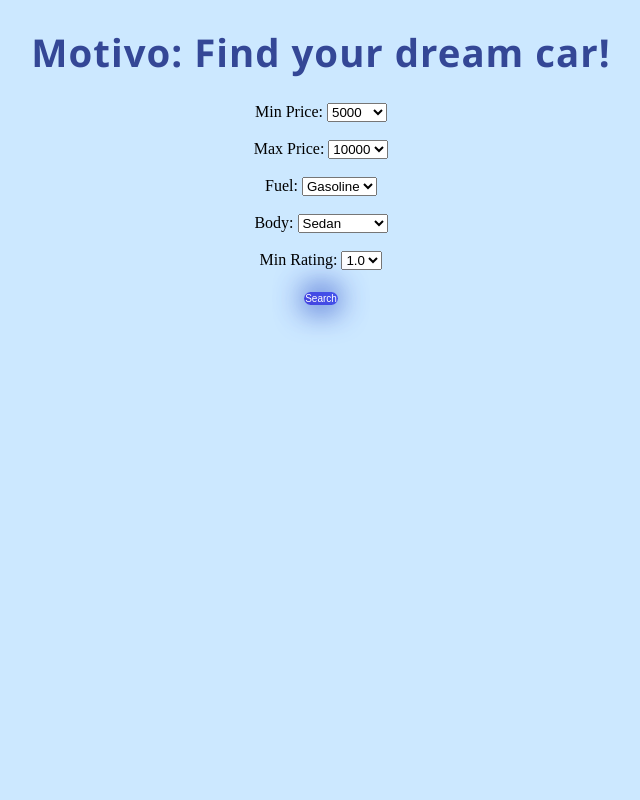
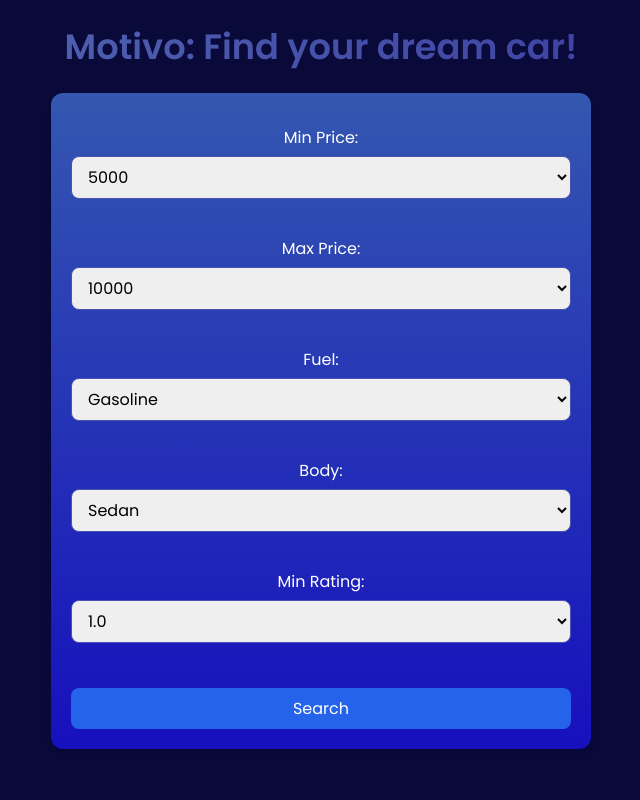
Before and after one commit to aduddeba/Motivo, a Flask app: page / in a window 1280 px wide. Shown: the whole page, without its empty margins (319-959 px from the left). Run offline with Flask 3, Linux system fonts and the light colour scheme.

Commit message:
New css file

```diff
--- a/motivo_app/static/style.css
+++ b/motivo_app/static/style.css
@@ -1,128 +1,92 @@
+/* Import a nice font */
+@import url("https://fonts.googleapis.com/css2?family=Poppins:wght@400;600&display=swap");
 
-body, .voila-app, .jp-NotebookPanel {
-    background-color: #cce8ff !important;
+body {
+  font-family: "Poppins", sans-serif;
+  margin: 0;
+  padding: 0;
+  background: #09093a;
+  color: #333;
 }
 
-/* Optional: make the notebook area transparent so your container stands out */
-.jp-Notebook, .jp-Cell {
-    background-color: transparent !important;
+h1 {
+  font-weight: 600;
+  font-size: 2.2rem;
+  margin: 20px 0;
+  text-align: center;
+
+  background: linear-gradient(90deg, #5872b5, #34309d); /* blue → purple */
+  -webkit-background-clip: text;
+  -webkit-text-fill-color: transparent;
+  background-clip: text; /* fallback */
+  color: transparent;
 }
 
-/* Center the main container vertically if needed */
-#main-container {
-    display: flex;
-    flex-direction: column;
-    align-items: center;
-    min-height: 100vh; /* ensures container fills at least full height */
-    justify-content: center;
+form {
+  margin: 20px auto;
+  padding: 20px;
+  max-width: 500px;
+
+  background: linear-gradient(180deg, #3457b0, #1610bd); /* blue → purple */
+  border-radius: 12px;
+  box-shadow: 0 4px 8px rgba(0, 0, 0, 0.05);
 }
 
-#title {
-    display: flex;
-    flex-direction: column;
-    align-items: center;
-    gap: 30px;                     /* spacing between elements */
-    padding: 40px;
-    background-color: #ffffff;     /* container background */
-    border-radius: 16px;
-    box-shadow: 0 6px 20px rgba(0,0,0,0.15);
-    max-width: 650px;
-    width: 90%;
-    margin: 50px auto;             /* centers container on page */
-    transition: all 1s ease;
+label {
+  font-weight: 500;
+  color: #ffffff;
+  display: block;
+  margin-top: 12px;
+  margin-bottom: 6px;
 }
 
-
-
-#title:hover {
-    background-color: #3454c9;     /* container background */
-    box-shadow: 0 6px 18px rgba(0, 0, 0, 0.25) !important;
-    transition: all 1s ease;
+select,
+button {
+  font-family: "Poppins", sans-serif;
+  font-size: 1rem;
+  padding: 8px 12px;
+  border-radius: 8px;
+  border: 1px solid #4a53b1;
+  width: 100%;
+  box-sizing: border-box;
+  color: black;
 }
 
-#title:hover h1 {
-    color: #ffffff !important;
+button {
+  margin-top: 20px;
+  background: #2563eb; /* blue */
+  color: white;
+  border: none;
+  cursor: pointer;
+  transition: 0.2s ease-in-out;
 }
 
-/* Make all cells match the background */
-.jp-Cell {
-    background-color: #d0f0fd !important;
-    border: none !important;       /* optional: remove cell borders */
+button:hover {
+  background: #1e40af;
 }
 
-/* Optional: outputs transparent so background shows through */
-.output_wrapper, .output {
-    background: transparent !important;
+/* Results page */
+ul {
+  list-style: none;
+  padding: 0;
 }
 
-/* Headings */
-h1 {
-  color: rgb(52, 71, 150) !important;
-  font-family: 'Segoe UI', Tahoma, sans-serif !important;
-  font-size: 2.4em !important;
-  text-align: center !important;
-  margin-bottom: 30px !importwant;
-  letter-spacing: 1px !important;
+li {
+  margin: 12px 0;
+  font-size: 1.2rem;
 }
 
-
-/* Buttons */
-button {
-  background: linear-gradient(45deg, #4343de, #4354ec);
-  box-shadow: 0 5px 30px #3454c9, 0 -5px 30px #3454c9;
-  color: white;
-  border: none;
-  border-radius: 10px;
-  padding: 1px 1px;
-  font-size: 10px;
-  cursor: pointer;
-  transition: all 1s ease;
+li a {
+  text-decoration: none;
+  color: #2563eb;
+  font-weight: 500;
+  transition: color 0.2s;
 }
 
-#title:hover {
-    color: white;
-    background-color: #3454c9;     /* new color on hover */
-    box-shadow: 0 6px 18px rgba(0, 0, 0, 0.25) !important;
-    transition: all 0.3s ease;     /* optional: smooth hover transition */
+li a:hover {
+  color: #1e40af;
 }
 
-
-/* Center widgets */
-.widget-label {
-  font-weight: 600 !important;
-  text-align: center !important;
-  color: #264653 !important;
-  font-size: 10px !important;
-  margin-bottom: 12px !important;  /* more spacing */
-  font-family: 'Segoe UI', Tahoma, sans-serif !important;
+p {
+  color: #d51451;
 }
-
-/* Main results container */
-#results {
-    display: flex;
-    flex-direction: column;
-    align-items: center;
-    background-color: #f5f5f5;     /* optional light background for the area */
-    border-radius: 16px;
-    padding: 20px;
-    max-width: 650px;
-    width: 90%;
-    margin: 1px auto;
-    transition: all 1s ease;
-}
-
-
-
-.result-item:hover {
-    background-color: #3454c9;      /* hover color */
-    color: white;                   /* text turns white */
-    box-shadow: 0 6px 20px rgba(0,0,0,0.2);
-}
-
-.result-item a {
-    color: inherit;                 /* inherits text color from parent */
-    text-decoration: none;          /* remove underline */
-    font-weight: 600;
-    font-size: 16px;
-    text-align: center;
-}
```
